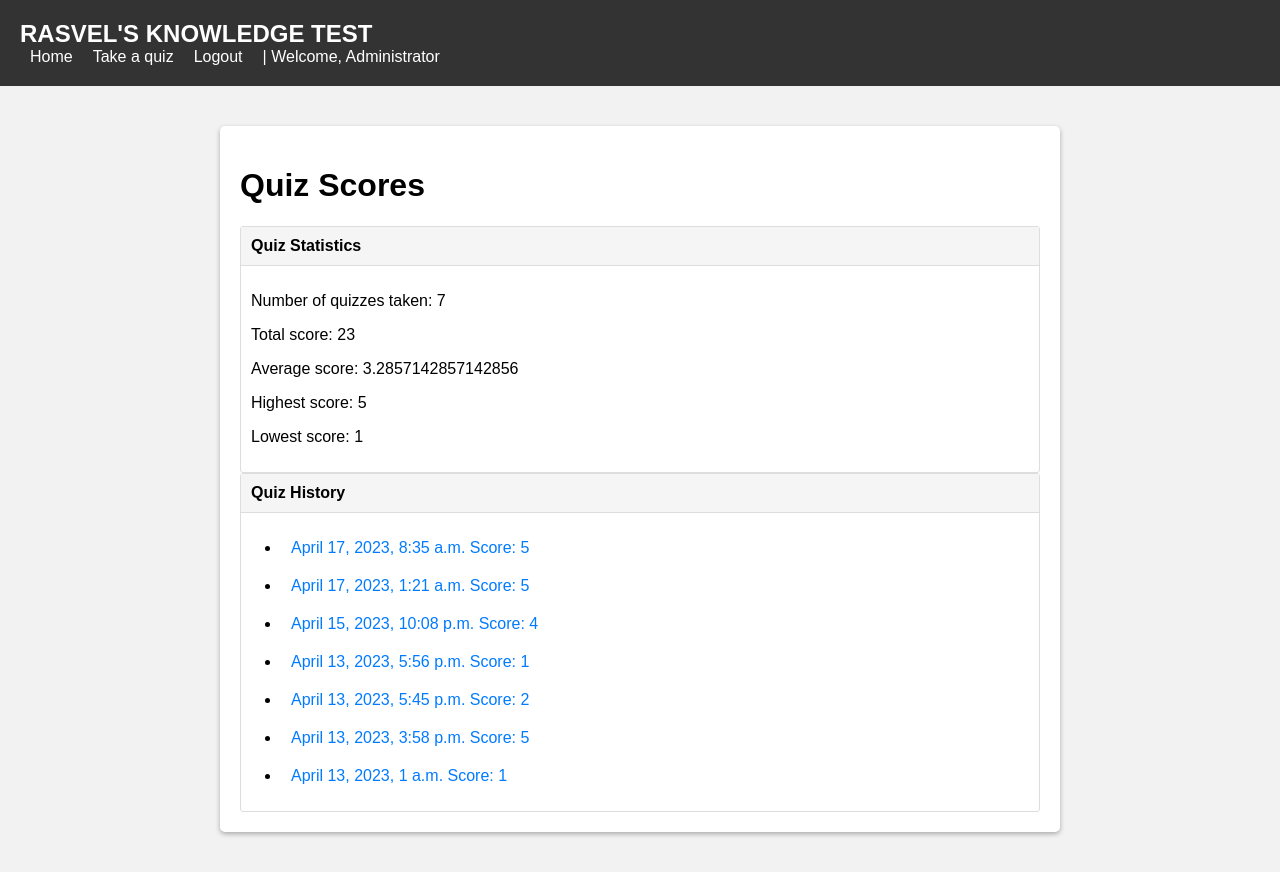
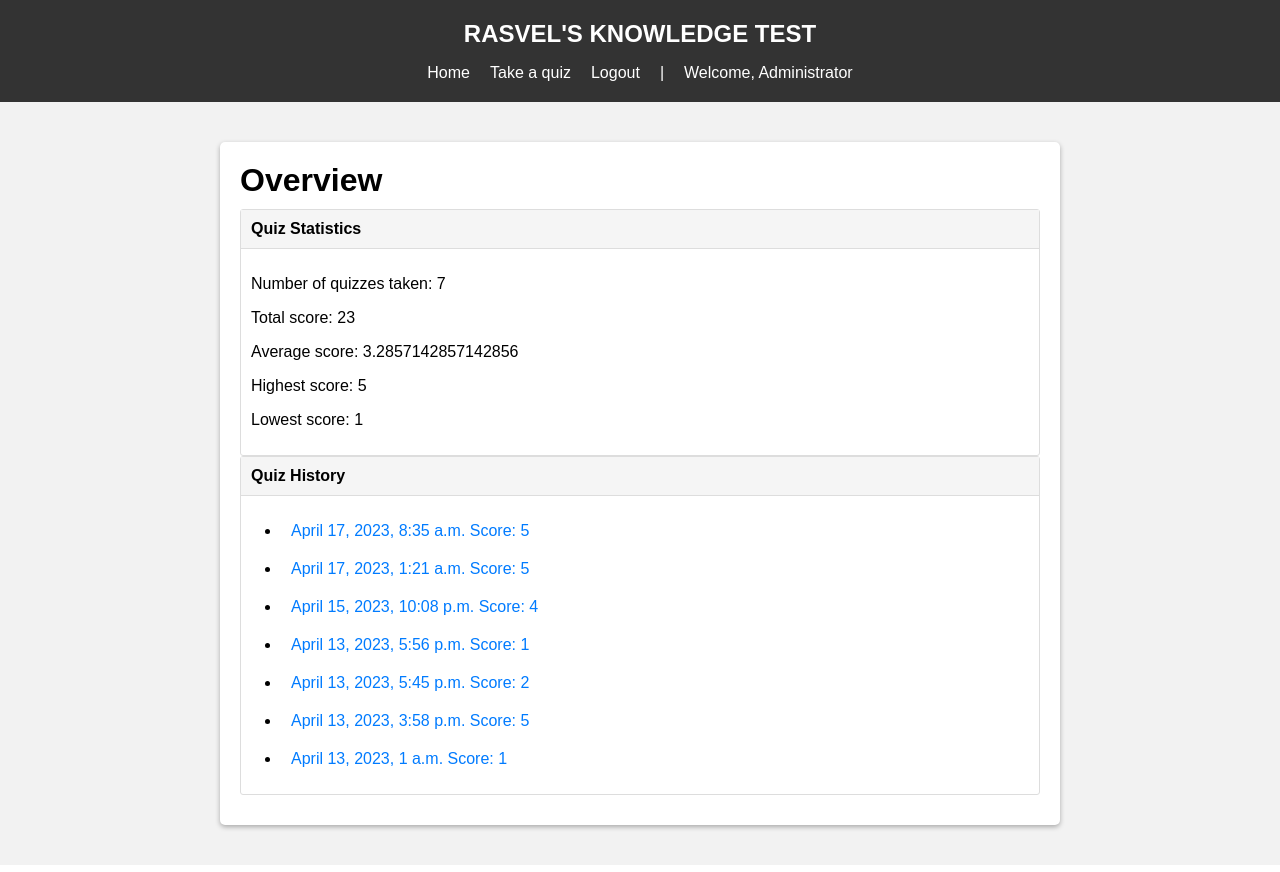
Before and after one commit to Jenil-Varma/knowledgeTest, a Django app: page /quiz/ in a window 1280 px wide. Run offline with Django 4.2, Linux system fonts and the light colour scheme; a user stored in the database is signed in; data comes from the database, SQL or seed files in the repository.

Commit message:
ui update
- small ui update
- display overview / quiz results on initial page / home

```diff
--- a/Django/urls.py
+++ b/Django/urls.py
@@ -25,6 +25,6 @@ urlpatterns = [
     path('quiz/', include('quiz.urls')),
     path('account/', include('accounts.urls')),
     path('admin/', admin.site.urls),
-    path('', views.home, name='home'),
+    path('', include('quiz.urls'), name='home'),
     path('error/', views.error, name='error'),
 ]
--- a/templates/base.html
+++ b/templates/base.html
@@ -19,12 +19,14 @@
                 background-color: #333;
                 color: white;
                 padding: 20px;
+                text-align: center;
             }
             nav ul {
                 list-style: none;
-                margin: 0;
+                margin: 1rem 0 0 0;
                 padding: 0;
                 display: flex;
+                justify-content: center;
             }
             nav ul li {
                 margin: 0 10px;
@@ -39,7 +41,7 @@
             main {
                 padding: 20px;
             }
-            h2 {
+            h1, h2 {
                 margin: 0;
             }
             .main-container {
@@ -65,7 +67,8 @@
                     <li><a href="{% url 'quiz:select_topic' %}">Take a quiz</a></li>
 {#                    <li><a href="{% url 'quiz:results' %}">Results</a></li>#}
                     <li><a href="{% url 'account:logout' %}">Logout</a></li>
-                    <li>| Welcome, <a href="{% url 'account:profile' %}">{{ user.first_name }}</a></li>
+                    <li>|</li>
+                    <li>Welcome, <a href="{% url 'account:profile' %}">{{ user.first_name }}</a></li>
                 {% else %}
                     <li><a href="{% url 'account:login' %}">Login</a></li>
                     <li><a href="{% url 'account:signup' %}">Signup</a></li>
--- a/templates/quiz/index.html
+++ b/templates/quiz/index.html
@@ -1,4 +1,4 @@
-{% extends 'base.html' %}
+    {% extends 'base.html' %}
 {% load static %}
 {% block head %}
     <link rel="stylesheet" type="text/css" href="{% static 'css/index.css' %}">
@@ -6,8 +6,8 @@
 
 {% block content %}
     <div class="container">
-        <h1 class="text-center mb-4">Quiz Scores</h1>
-        <div class="row">
+        <h1 class="text-center mb-4" style="margin: 0">Overview</h1>
+        <div class="row" style="margin: 10px 0;">
             <div class="col-md-6">
                 <div class="card mb-4">
                     <div class="card-header">Quiz Statistics</div>
```
